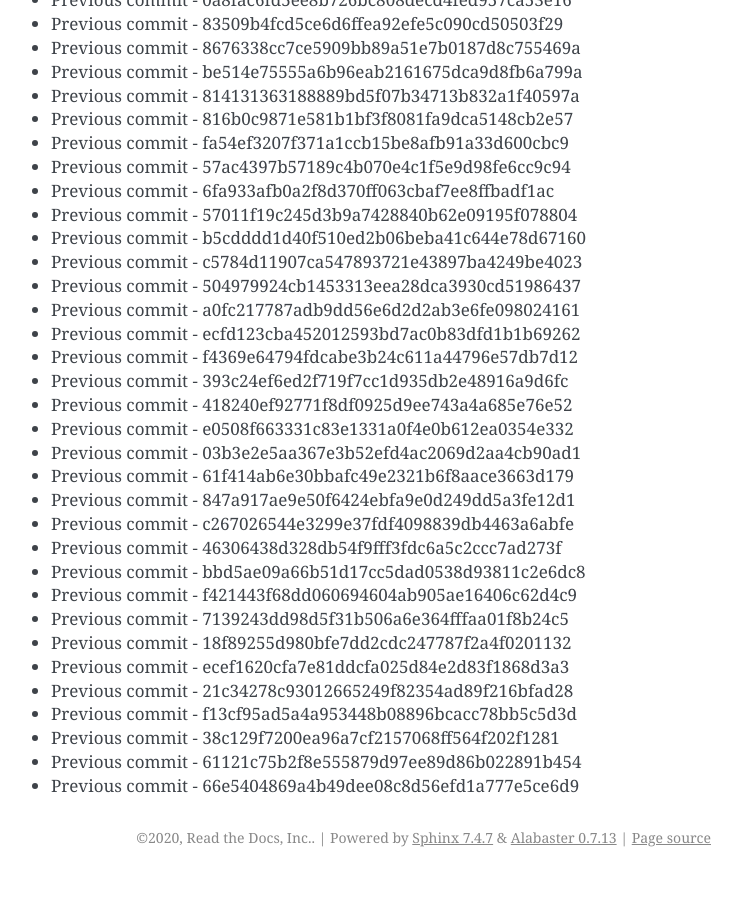
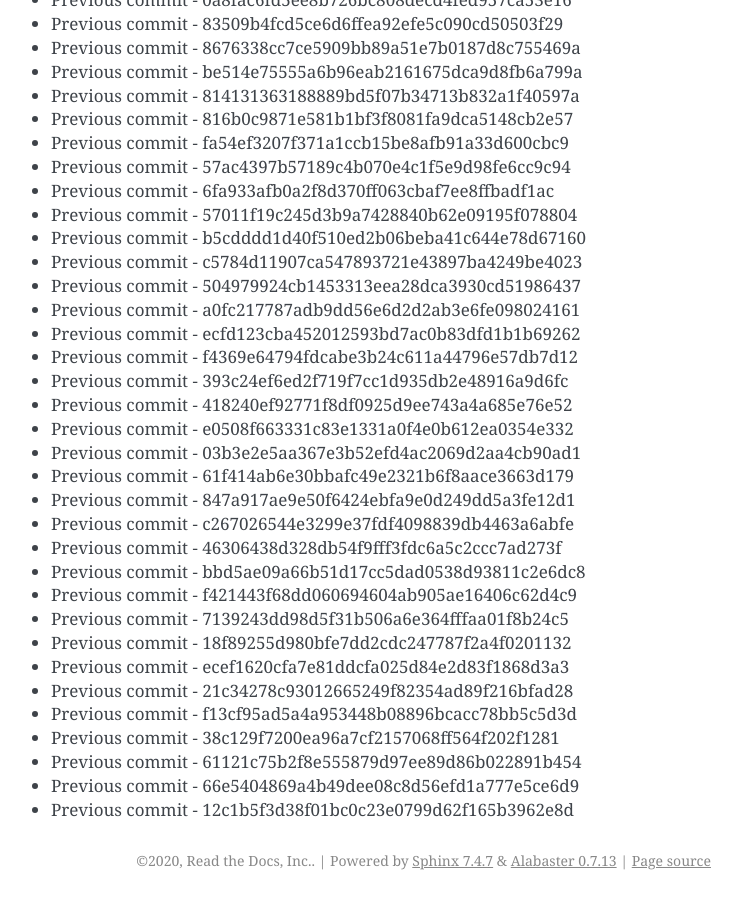
Before and after one commit to readthedocs/rtd-git-stresstest, a Sphinx documentation site: the page built from docs/updates.rst, in a window 1280 px wide and 900 px high, scrolled down 57482 px. Shown: the whole window, without its empty margins (399-1141 px from the left). Built offline with Sphinx 7.4.7, drawn with Linux system fonts in a browser that asks for light colours; before the commit the page ends 58359 px from its top, so only the background shows below that.

Commit message:
Generating commit from previous: 12c1b5f3d38f01bc0c23e0799d62f165b3962e8d

```diff
--- a/docs/updates.rst
+++ b/docs/updates.rst
@@ -2447,3 +2447,4 @@ It can be tested for any performance characteristics.
 * Previous commit - 38c129f7200ea96a7cf2157068ff564f202f1281
 * Previous commit - 61121c75b2f8e555879d97ee89d86b022891b454
 * Previous commit - 66e5404869a4b49dee08c8d56efd1a777e5ce6d9
+* Previous commit - 12c1b5f3d38f01bc0c23e0799d62f165b3962e8d
```
